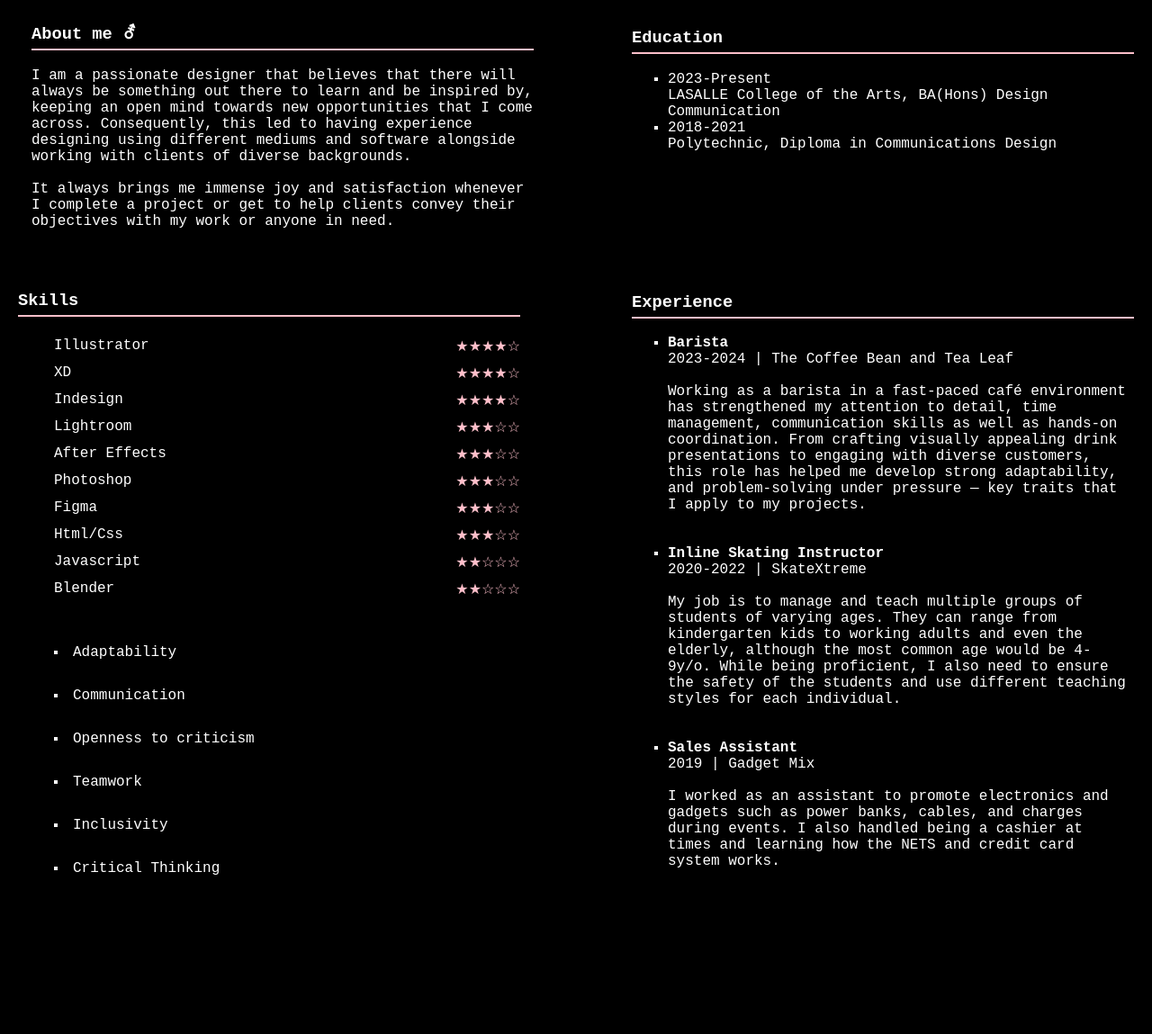
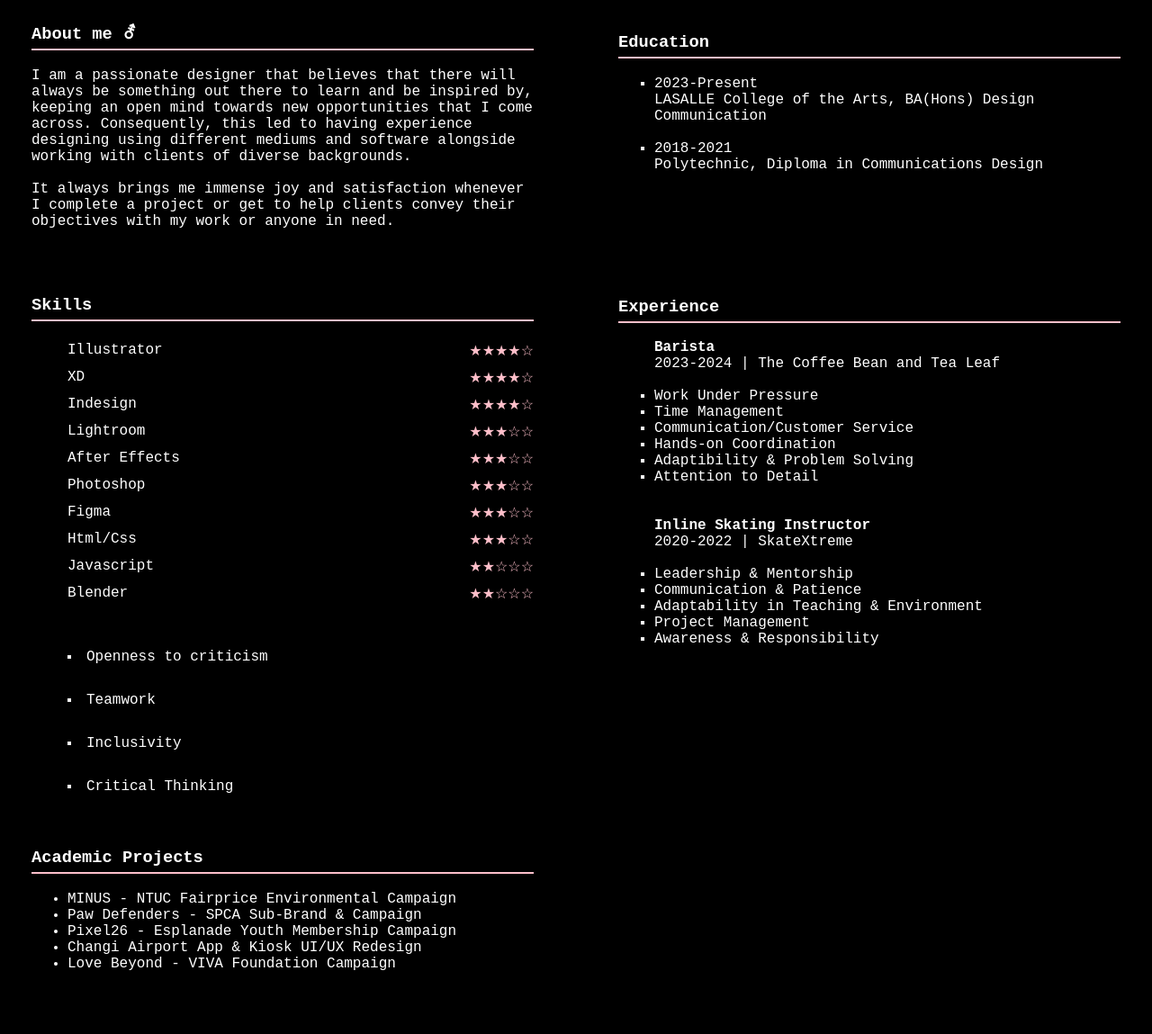
Before and after one commit to weemengyuzoe/zw95, a plain HTML site: page cvcontent.html in a window 1280 px wide. Shown: the part 464-1613 px from the top of the page at 90% size. Before the commit the page ends 1556 px from the top, so only its background shows below. Drawn offline with Linux system fonts and the light colour scheme.

Commit message:
Add files via upload

```diff
--- a/cvcontent.html
+++ b/cvcontent.html
@@ -18,12 +18,12 @@
             <div class="name-selfie-container">
                 <div class="name-container">
                     <h1>Wee Meng Yu <span>Zoe.</span></h1>
-                    <h2>Graphic Designer</h2>
+                    <h2>Creative</h2>
                     <p class="contact-info">
                         +65 83216136<br>
                         weemengyuzoe@gmail.com<br>
                         <a href="https://www.behance.net/weemengyuzoe">https://www.behance.net/weemengyuzoe</a><br>
-                        @nek0nline
+
                     </p>
                 </div>
                 <div class="selfie" id="window">
@@ -61,6 +61,7 @@
             <ul>
                 <li>2023-Present <br>
                     LASALLE College of the Arts, BA(Hons) Design Communication</li>
+                    <br>
                 <li>2018-2021 <br> Polytechnic, Diploma in Communications Design</li>
             </ul>
         </section>
@@ -81,8 +82,6 @@
             </ul>
             <div class="softskills">
 
-                    <li>Adaptability</li>
-                    <li>Communication</li>
                     <li>Openness to criticism</li>
                     <li>Teamwork</li>
                     <li>Inclusivity</li>
@@ -95,56 +94,51 @@
         <section class="experience">
             <h3>Experience</h3>
             <ul>
-                <li> <b>Barista</b>
+                <li style="list-style: none;"> <b>Barista</b>
                     <br>
                     2023-2024 | The Coffee Bean and Tea Leaf
                     <br>
                     <br>
-                    Working as a barista in a fast-paced café environment has strengthened my attention to detail, time
-                    management, communication skills as well as hands-on coordination. From crafting visually appealing
-                    drink presentations to engaging with diverse customers, this role has helped me develop strong
-                    adaptability, and problem-solving under pressure — key traits that I apply to my projects.
+                    <li>Work Under Pressure</li>
+                    <li>Time Management</li>
+                    <li>Communication/Customer Service</li>
+                    <li>Hands-on Coordination</li>
+                    <li>Adaptibility & Problem Solving</li>
+                    <li>Attention to Detail</li>
                 </li>
 
                 <br>
                 <br>
 
-                <li> <b>Inline Skating Instructor</b>
+                <li style="list-style: none;"> <b>Inline Skating Instructor</b>
                     <br>
                     2020-2022 | SkateXtreme
                     <br>
                     <br>
-                    My job is to manage and teach multiple groups
-                    of students of varying ages. They can range from kindergarten kids to working adults and even
-                    the elderly, although the most common age would
-                    be 4-9y/o. While being proficient, I also need to ensure the safety of the students and use
-                    different teaching styles for each individual.
+                    <li>Leadership & Mentorship</li>
+                    <li>Communication & Patience</li>
+                    <li>Adaptability in Teaching & Environment</li>
+                    <li>Project Management</li>
+                    <li>Awareness & Responsibility</li>
                 </li>
 
                 <br>
                 <br>
 
-                <li> <b>Sales Assistant</b>
-                    <br>
-                    2019 | Gadget Mix
-                    <br>
-                    <br>
-                    I worked as an assistant to promote electronics and gadgets such as power banks, cables, and
-                    charges during events. I also handled being a cashier at times and learning how the NETS and
-                    credit card system works.
-                </li>
+
             </ul>
         </section>
 
-        <!-- <section class="accomplishments">
-            <h3>Accomplishments</h3>
+        <section class="academicprojects">
+            <h3>Academic Projects</h3>
             <ul>
-                <li>ABRSM Piano Grade 5 Theory, Passed with Merit</li>
-                <li>ABRSM Piano Grade 4 Practical</li>
-                <li>NYAA Silver Award</li>
-                <li>Edusave Certificate Of Academic Achievement 2016</li>
+                <li>MINUS - NTUC Fairprice Environmental Campaign</li>
+                <li>Paw Defenders - SPCA Sub-Brand & Campaign</li>
+                <li>Pixel26 - Esplanade Youth Membership Campaign</li>
+                <li>Changi Airport App & Kiosk UI/UX Redesign</li>
+                <li>Love Beyond - VIVA Foundation Campaign</li>
             </ul>
-        </section> -->
+        </section>
     </div>
     </div>
 </body>
--- a/cvstyle.css
+++ b/cvstyle.css
@@ -131,7 +131,7 @@ body {
     flex: 0 0 auto;
     max-width: 200px;
     flex-shrink: 0; /* Prevent the selfie from shrinking */
-    margin-left: 20px;
+    margin-left: 10px;
     margin-top: 2px;
     background-color: #FFBFCA;
     border: 2px outset #FFBFCA;;
@@ -173,14 +173,14 @@ body {
     margin-bottom: 20px;
 }
 
-.education, .experience {
+.education, .experience, .academicprojects{
     /* width: 100%; */
-    margin: 10px 0;
+    margin: 15px;
     padding-top: 10px;
 }
 
 .skills{
-    margin: 10px 0;
+    margin: 15px;
     padding-top: 8px;
 }
 
@@ -365,9 +365,9 @@ list-style-type: square;
     padding-bottom: 50px;
 }
 
-.accomplishments{
-    /* position:absolute; */
-    margin-top: -240px;
+.academicprojects{
+    /* position:absolute; *
+    /* margin-top: -240px; */
     padding-bottom: 50px;
 }
 
```
